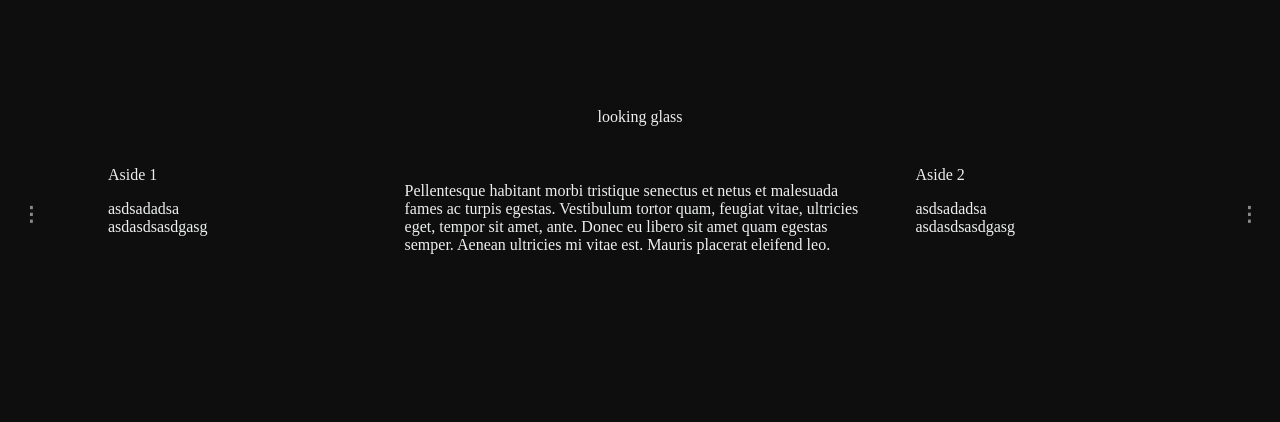
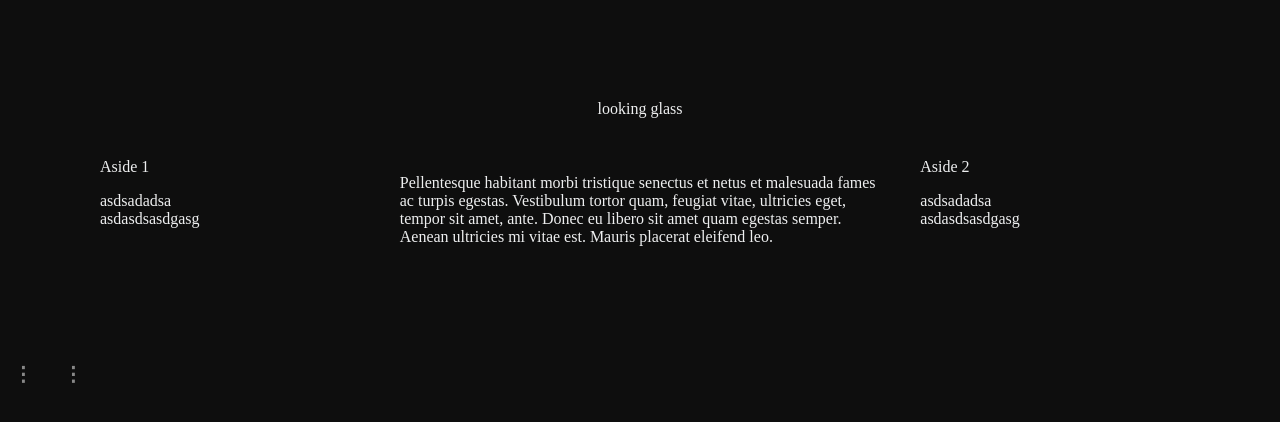
Before and after one commit to hafizzainal/hafizzainal.github.io, a Jekyll site: the page built from index.md, in a window 1280 px wide. Shown: the top 422 px of the page. Built offline with Jekyll 4.4.1, drawn with Linux system fonts in a browser that asks for light colours; our own code applies the rules of GitHub Pages for plain Markdown files.

Commit message:
Update default.html

```diff
--- a/_layouts/default.html
+++ b/_layouts/default.html
@@ -7,6 +7,7 @@
 
 body {
     font-family: 'Lora', serif;
+    margin: 0;
     color: #eeeff0;
     background-color: #0e0e0e;
 }
@@ -79,7 +80,6 @@ body {
 /* Next & previous buttons */
 .prev {
   cursor: context-menu;
-  position: absolute;
   top: 50%;
   width: auto;
   margin-top: 0px;
@@ -89,7 +89,7 @@ body {
   font-size: 20px;
   border-radius: 0 3px 3px 0;
   user-select: none;
-  position: absolute;
+  position: relative;
   left: 0;
   border-radius: 3px 0 0 3px;
 }
@@ -97,7 +97,6 @@ body {
 /* Position the "next button" to the right */
 .next {
   cursor: context-menu;
-  position: absolute;
   top: 50%;
   width: auto;
   padding: 13px;
@@ -106,7 +105,7 @@ body {
   font-size: 20px;
   border-radius: 0 3px 3px 0;
   user-select: none;
-  position: absolute;
+  position: relative;
   right: 0;
   border-radius: 3px 0 0 3px;
 
```
